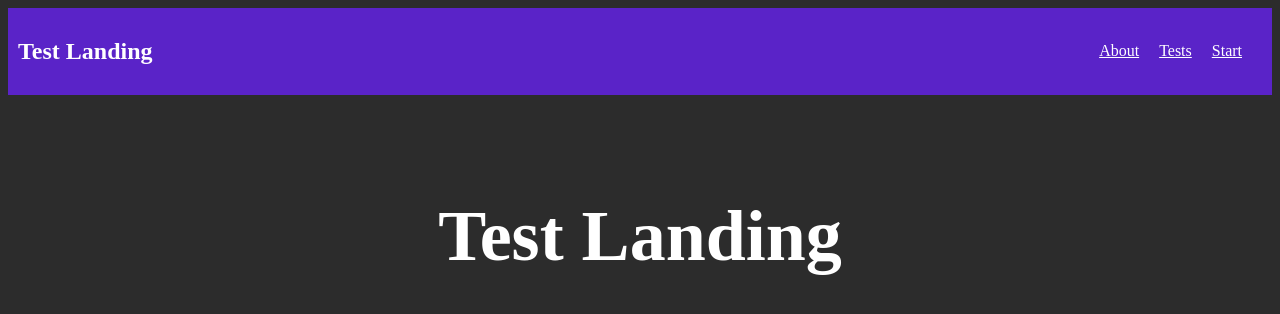
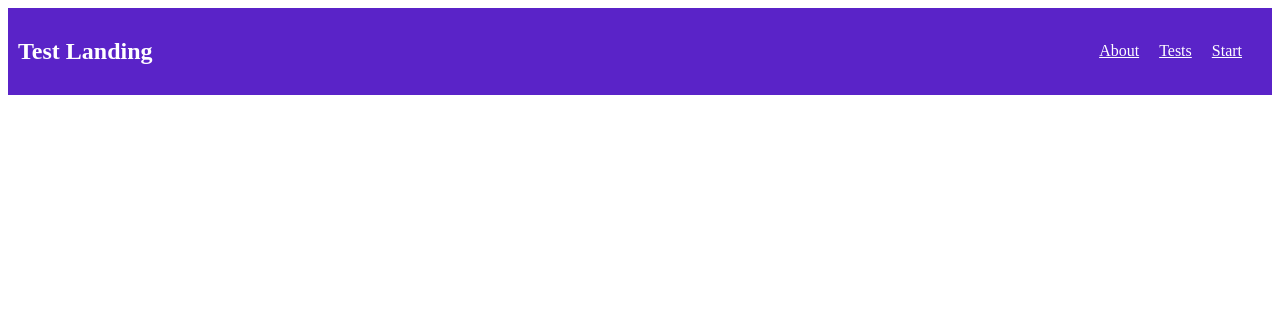
Before and after one commit to torreblancadesign/test-purple-landing, a Next.js app: page / in a window 1280 px wide. Shown: the top 314 px of the page. Built offline with nearby package versions, Linux system fonts and the light colour scheme.

Commit message:
removed body style

```diff
--- a/styles/style.module.css
+++ b/styles/style.module.css
@@ -24,8 +24,3 @@
   text-align: center;
   margin-top: 100px;
 }
-
-/* Styling for rest of website */
-body {
-  background-color: #2c2c2c;
-}
```
